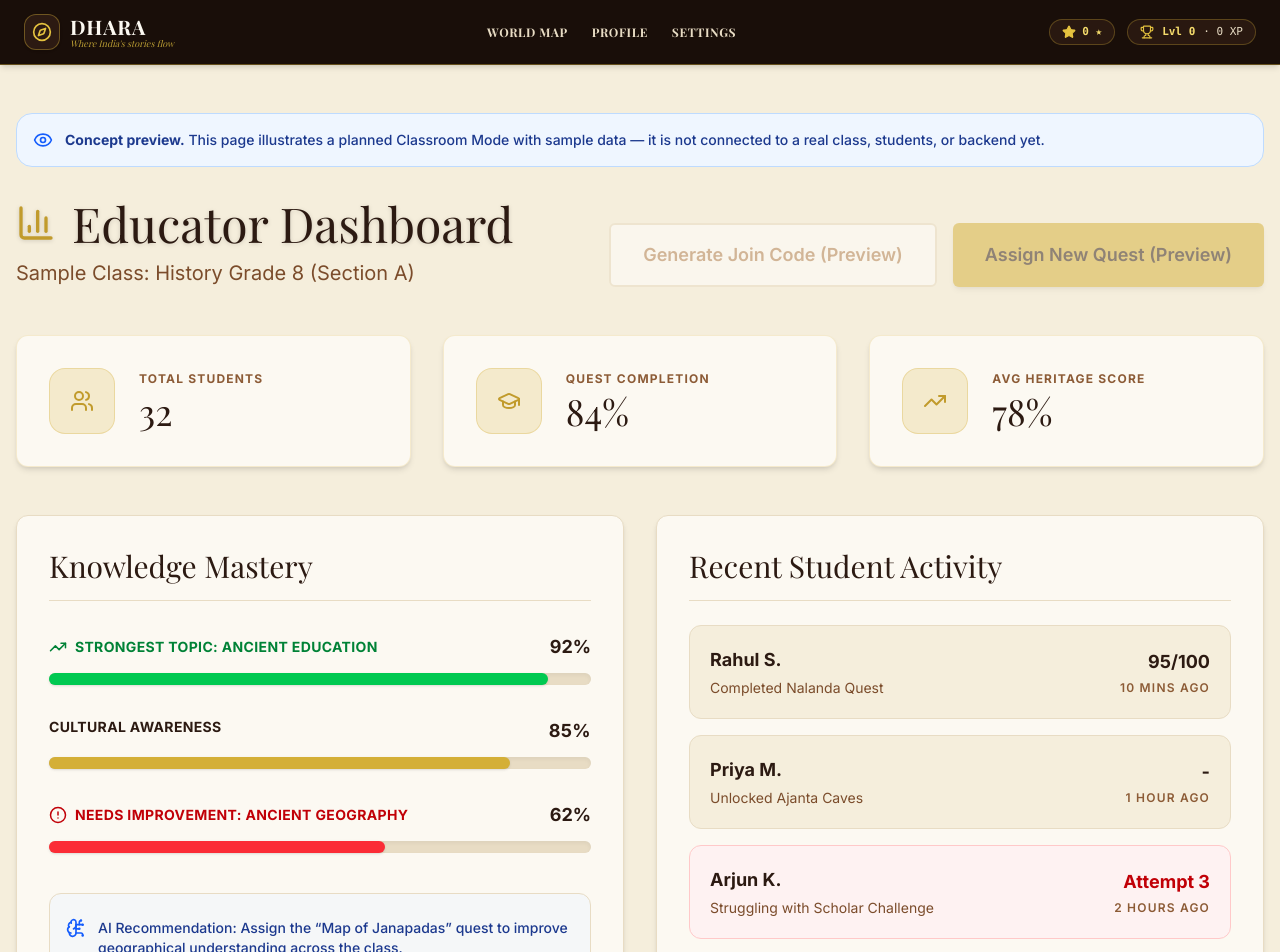
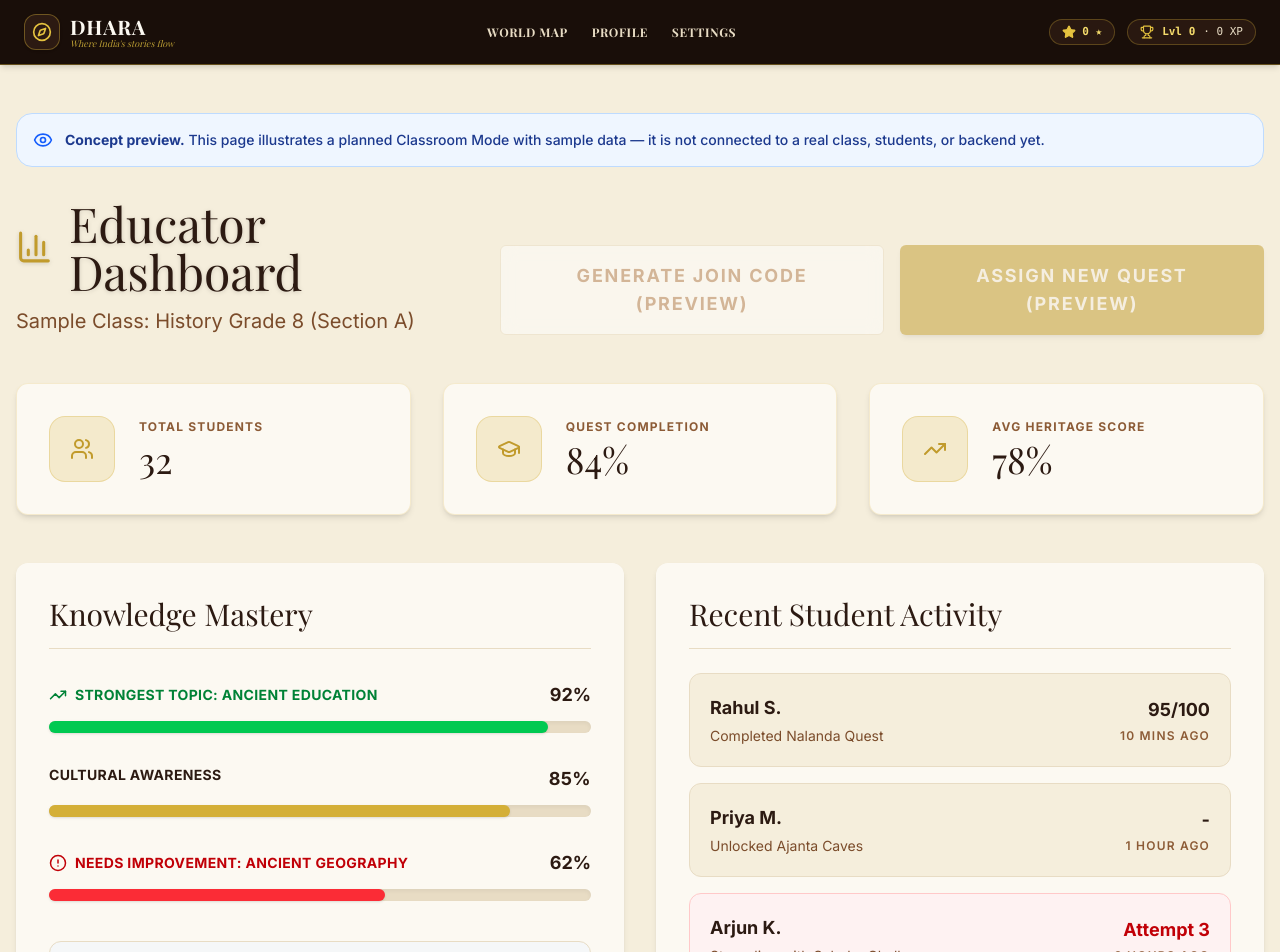
Before and after one commit to Swaraj0160/DHARA-Master, a Next.js app: page /classroom in a window 1280 px wide. Shown: the top 952 px of the page. Built offline with nearby package versions, Linux system fonts and the light colour scheme; a web font is replaced by a local one.

Commit message:
Phase A & B: Refine Design System & Base UI Primitives

```diff
--- a/src/app/layout.tsx
+++ b/src/app/layout.tsx
@@ -24,7 +24,7 @@ export default function RootLayout({ children }: { children: React.ReactNode })
       lang="en"
       className={`${inter.variable} ${playfair.variable} h-full antialiased`}
     >
-      <body className="min-h-full flex flex-col font-sans bg-parchment-100 text-earth-900">
+      <body className="min-h-full flex flex-col font-sans bg-charcoal-900 text-ivory-100">
         {children}
         <VedaCompanion />
       </body>
--- a/src/components/ui/Button.tsx
+++ b/src/components/ui/Button.tsx
@@ -14,10 +14,10 @@ interface ButtonProps extends React.ButtonHTMLAttributes<HTMLButtonElement> {
 export const Button = React.forwardRef<HTMLButtonElement, ButtonProps>(
   ({ className, variant = 'primary', size = 'md', ...props }, ref) => {
     const variants = {
-      primary: 'bg-gold-500 text-earth-900 hover:bg-gold-600 font-semibold shadow-md',
-      secondary: 'bg-earth-800 text-parchment-100 hover:bg-earth-900 shadow-md',
-      outline: 'border-2 border-gold-500 text-gold-600 hover:bg-gold-500 hover:text-earth-900 font-semibold',
-      ghost: 'text-earth-800 hover:bg-earth-900/10'
+      primary: 'bg-gold-600 text-charcoal-950 hover:bg-[#EAE3D5] font-bold uppercase tracking-widest shadow-[0_4px_20px_rgba(212,175,55,0.2)] hover:shadow-[0_4px_30px_rgba(212,175,55,0.4)]',
+      secondary: 'bg-charcoal-800 text-ivory-100 hover:bg-charcoal-700 shadow-md border border-white/10 uppercase tracking-widest font-bold',
+      outline: 'border border-gold-500/40 text-gold-500 hover:bg-gold-600/10 font-bold uppercase tracking-widest backdrop-blur-sm',
+      ghost: 'text-ivory-300 hover:bg-white/5 uppercase tracking-widest font-bold'
     };
 
     const sizes = {
--- a/src/components/ui/Card.tsx
+++ b/src/components/ui/Card.tsx
@@ -2,22 +2,22 @@ import * as React from "react"
 import { cn } from "./Button"
 
 const Card = React.forwardRef<HTMLDivElement, React.HTMLAttributes<HTMLDivElement>>(({ className, ...props }, ref) => (
-  <div ref={ref} className={cn("rounded-xl border border-parchment-300 bg-parchment-100 text-earth-900 shadow-sm", className)} {...props} />
+  <div ref={ref} className={cn("rounded-xl border border-white/5 bg-charcoal-800 text-ivory-100 shadow-xl backdrop-blur-sm overflow-hidden", className)} {...props} />
 ))
 Card.displayName = "Card"
 
 const CardHeader = React.forwardRef<HTMLDivElement, React.HTMLAttributes<HTMLDivElement>>(({ className, ...props }, ref) => (
-  <div ref={ref} className={cn("flex flex-col space-y-1.5 p-6", className)} {...props} />
+  <div ref={ref} className={cn("flex flex-col space-y-1.5 p-6 border-b border-white/5", className)} {...props} />
 ))
 CardHeader.displayName = "CardHeader"
 
 const CardTitle = React.forwardRef<HTMLParagraphElement, React.HTMLAttributes<HTMLHeadingElement>>(({ className, ...props }, ref) => (
-  <h3 ref={ref} className={cn("font-serif text-2xl leading-none tracking-tight", className)} {...props} />
+  <h3 ref={ref} className={cn("font-serif text-2xl font-bold tracking-widest uppercase text-ivory-100", className)} {...props} />
 ))
 CardTitle.displayName = "CardTitle"
 
 const CardDescription = React.forwardRef<HTMLParagraphElement, React.HTMLAttributes<HTMLParagraphElement>>(({ className, ...props }, ref) => (
-  <p ref={ref} className={cn("text-sm text-earth-500", className)} {...props} />
+  <p ref={ref} className={cn("text-sm text-ivory-300 font-light leading-relaxed", className)} {...props} />
 ))
 CardDescription.displayName = "CardDescription"
 
```
